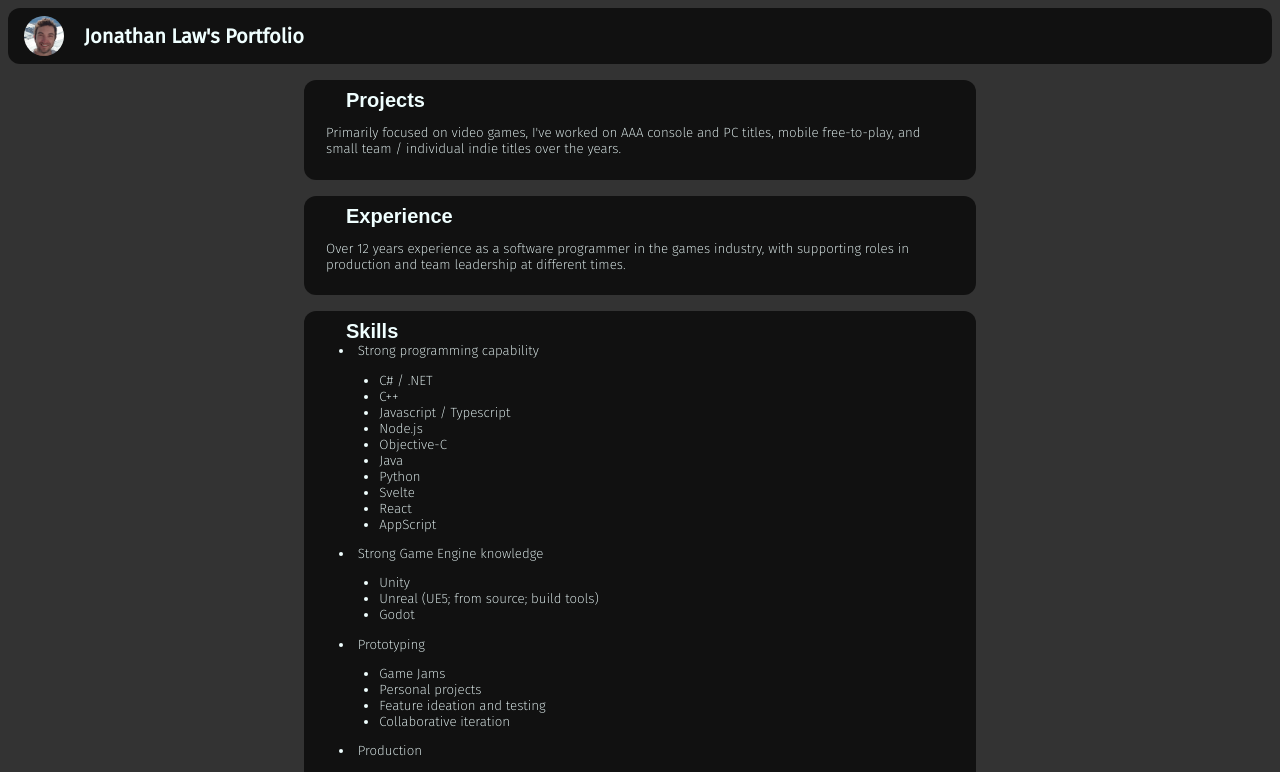
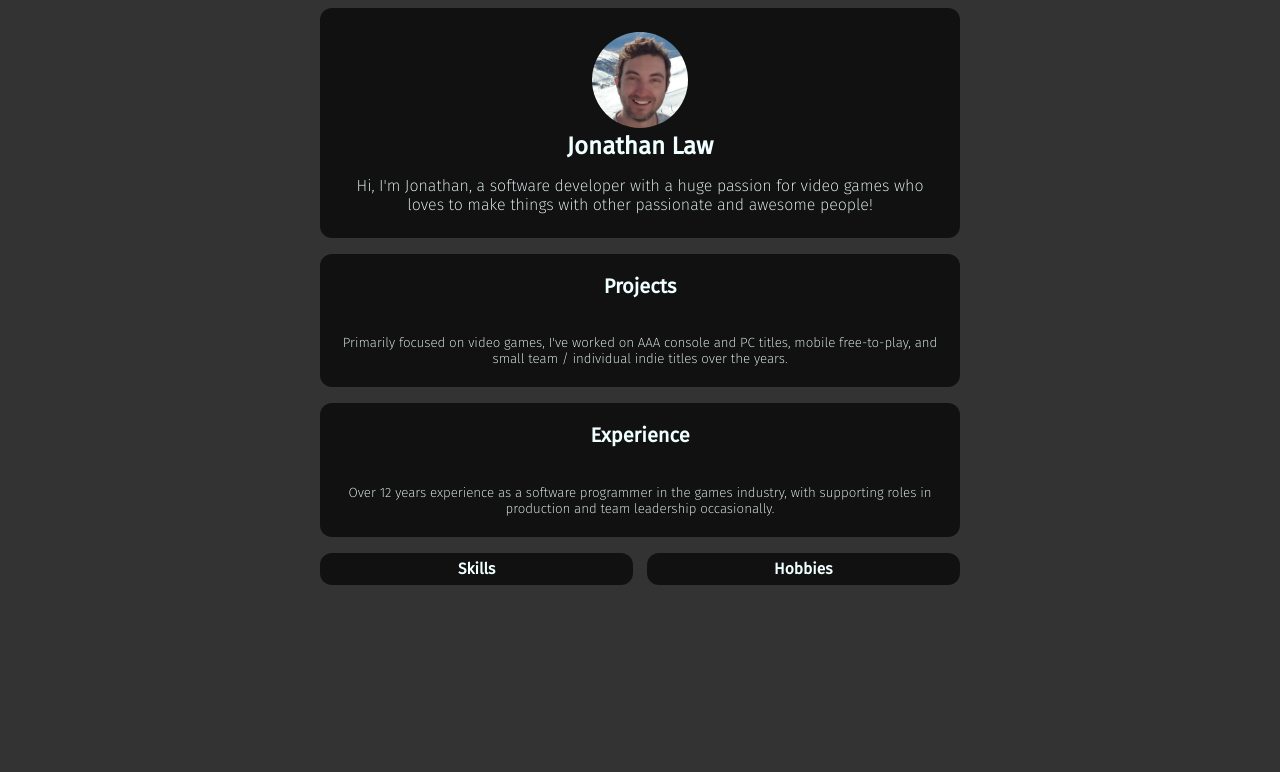
Before and after one commit to yotryu/portfolio, a SvelteKit app: page / in a window 1280 px wide. Shown: the top 772 px of the page. Built offline with nearby package versions, Linux system fonts and the light colour scheme.

Commit message:
Adjusted nav bar to be simpler / nicer. Updated landing page, though still not happy with it.

```diff
--- a/src/routes/+layout.svelte
+++ b/src/routes/+layout.svelte
@@ -2,6 +2,7 @@
     import { resolve } from '$app/paths';
 	import favicon from '$lib/assets/favicon.svg';
 	import headshot from '$lib/assets/headshot.jpg';
+	import house from '$lib/assets/house.svg';
     import { onMount } from 'svelte';
 
 	const routeNameMap = [
@@ -29,16 +30,15 @@
 	<link rel="icon" href={favicon} />
 </svelte:head>
 
+{#if routeMapping}
 <div class="top-nav">
 	<button class="nav-button" onclick={() => window.location.assign(resolve('/'))}>
-		<img class="circle-pfp" src={headshot} alt="">
-		<h2 class="title">Jonathan Law's Portfolio</h2>
+		<img class="circle-pfp" src={house} alt="">
 	</button>
 
-	{#if routeMapping}
-		<h3 class="page-title">{routeMapping}</h3>
-	{/if}
+	<h3 class="page-title">{routeMapping}</h3>
 </div>
+{/if}
 
 {@render children()}
 
@@ -82,17 +82,17 @@
 	}
 
 	.circle-pfp {
-		border-radius: 50%;
-		width: 3em;
+		/* border-radius: 50%; */
+		width: 2em;
 	}
 
 	.title {
-		margin: auto auto auto 1em;
+		margin: auto auto auto 0;
 		font-family: "Fira-Regular";
 	}
 
 	.page-title {
-		margin: auto 2em;
+		margin: auto 1em;
 		font-family: "Fira-Regular";
 		/* font-size: medium; */
 		color: #CCC;
--- a/src/routes/+page.svelte
+++ b/src/routes/+page.svelte
@@ -7,6 +7,12 @@
 	let innerHeight = $state(0);
 	let isPortrait = $derived(innerWidth <= innerHeight);
 	let chunkClass = $derived(isPortrait ? "chunk-portrait" : "chunk");
+	let rowClass = $derived(isPortrait ? "row-portrait" : "row");
+	let profileClass = $derived(isPortrait ? "profile-portrait" : "profile");
+	let projectsClass = $derived(isPortrait ? "projects-portrait" : "projects");
+	let experienceClass = $derived(isPortrait ? "experience-portrait" : "experience");
+	let skillsClass = $derived(isPortrait ? "skills-portrait" : "skills");
+	let hobbiesClass = $derived(isPortrait ? "hobbies-portrait" : "hobbies");
 
 	interface ChunkData {
 		linkId?: string;
@@ -61,6 +67,43 @@
 
 
 <div class="outer-container">
+	<!-- Profile -->
+	<div class={rowClass}>
+		<div class={profileClass}>
+			<img class="circle-pfp" src={pfpImage} alt="">
+			<h2 class="title">Jonathan Law</h2>
+			<p>Hi, I'm Jonathan, a software developer with a huge passion for video games who loves to make things with other passionate and awesome people!</p>
+		</div>
+	</div>
+
+	<!-- Projects and Experience -->
+	<div class={rowClass}>
+		<button class={projectsClass} onclick={() => window.location.assign(resolve("/projects"))}>
+			<h2 class="title top">Projects</h2>
+			<p class="bottom">Primarily focused on video games, I've worked on AAA console and PC titles, mobile free-to-play, and small team / individual indie titles over the years.</p>
+		</button>
+	</div>
+
+	<div class={rowClass}>
+		<button class={experienceClass} onclick={() => window.location.assign(resolve("/experience"))}>
+			<h2 class="title top">Experience</h2>
+			<p class="bottom">Over 12 years experience as a software programmer in the games industry, with supporting roles in production and team leadership occasionally.</p>
+		</button>
+	</div>
+
+	<!-- Skills and Hobbies -->
+	<div class="{rowClass} flex">
+		<button class={skillsClass}>
+			<h3 class="title">Skills</h3>
+		</button>
+
+		<button class={hobbiesClass}>
+			<h3 class="title">Hobbies</h3>
+		</button>
+	</div>
+</div>
+
+<!-- <div class="outer-container">
 {#each chunkData as chunk}
 	{@const buttonClass = chunk.linkId ? "chunk-button" : "no-button"}
 	<div class={chunkClass}>
@@ -95,7 +138,7 @@
 		</button>
 	</div>
 {/each}
-</div>
+</div> -->
 
 
 <style>
@@ -126,28 +169,83 @@
 	.outer-container {
 		display: grid;
 		place-items: center;
-		margin-top: 5em;
 	}
 
-	.chunk, .chunk-portrait {
+	.profile, .profile-portrait {
 		font-family: "Fira-Regular";
 		color: azure;
 		border-radius: 12px;
 		/* border: 1px solid #2C7; */
 		padding: 0.5em 1em;
-		margin-bottom: 1em;
 		background-color: #000A;
-		/* text-align: center; */
-		width: 40em;
+		text-align: center;
 	}
 
-	.chunk-portrait {
-		width: 90%
+	.profile-portrait {
+		/* width: calc(100%); */
+	}
+
+	.row, .row-portrait {
+		width: 40em;
+		position: relative;
+		margin-bottom: 1em;
+		display: flex;
+	}
+
+	.row-portrait {
+		width: 100%;
+		display: block;
+		/* display: flex; */
+	}
+
+	.flex {
+		display: flex;
+	}
+
+	.projects, .projects-portrait, .experience, .experience-portrait, .skills, .skills-portrait, .hobbies, .hobbies-portrait {
+		font-family: "Fira-Regular";
+		color: azure;
+		border-radius: 12px;
+		border: none;
+		padding: 0.5em 1em;
+		/* margin-bottom: 1em; */
+		/* margin-right: 1em; */
+		background-color: #000A;
+		text-align: center;
+		/* width: calc(50% - 2em); */
+		width: 100%;
+		height: 10em;
+		/* position: relative; */
+		cursor: pointer;
+	}
+
+	.projects-portrait {
+		/* width: 100%; */
+		margin-right: unset;
+		/* margin-bottom: 1em; */
+	}
+
+	.experience, .experience-portrait {
+		margin-right: unset;
+	}
+
+	.experience-portrait {
+		/* width: unset; */
+	}
+
+	.skills, .skills-portrait, .hobbies, .hobbies-portrait {
+		width: 50%;
+		height: unset;
+	}
+
+	.skills, .skills-portrait {
+		margin-right: 1em;
 	}
 
 	.circle-pfp {
 		border-radius: 50%;
-		max-width: 3em;
+		margin-top: 1em;
+		width: 6em;
 	}
 
 	.chunk-list {
@@ -156,7 +254,24 @@
 	}
 
 	.title {
-		margin: auto 1em;
+		margin: 0;
+		padding: 0;
+	}
+
+	.top {
+		position: absolute;
+		left: 0;
+		right: 0;
+		top: 0;
+		padding: 1em;
+	}
+
+	.bottom {
+		position: absolute;
+		left: 0;
+		right: 0;
+		bottom: 0;
+		padding: 1em 1em 0.5em 1em;
 	}
 
 	.chunk-button, .no-button {
```
Also changed, not shown: src/lib/assets/house.svg (added), src/routes/experience/+page.svelte (renamed from src/routes/projects/+page.svelte).
